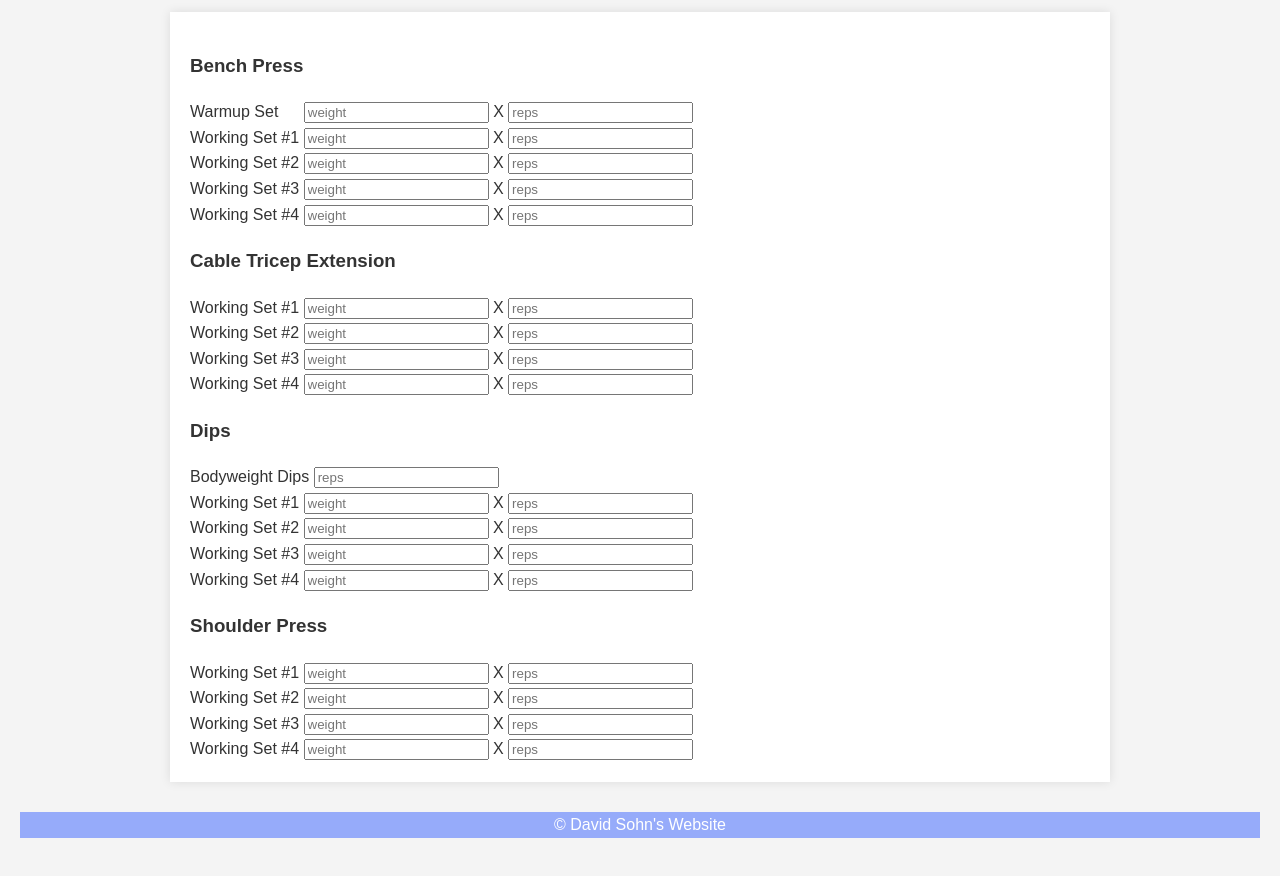
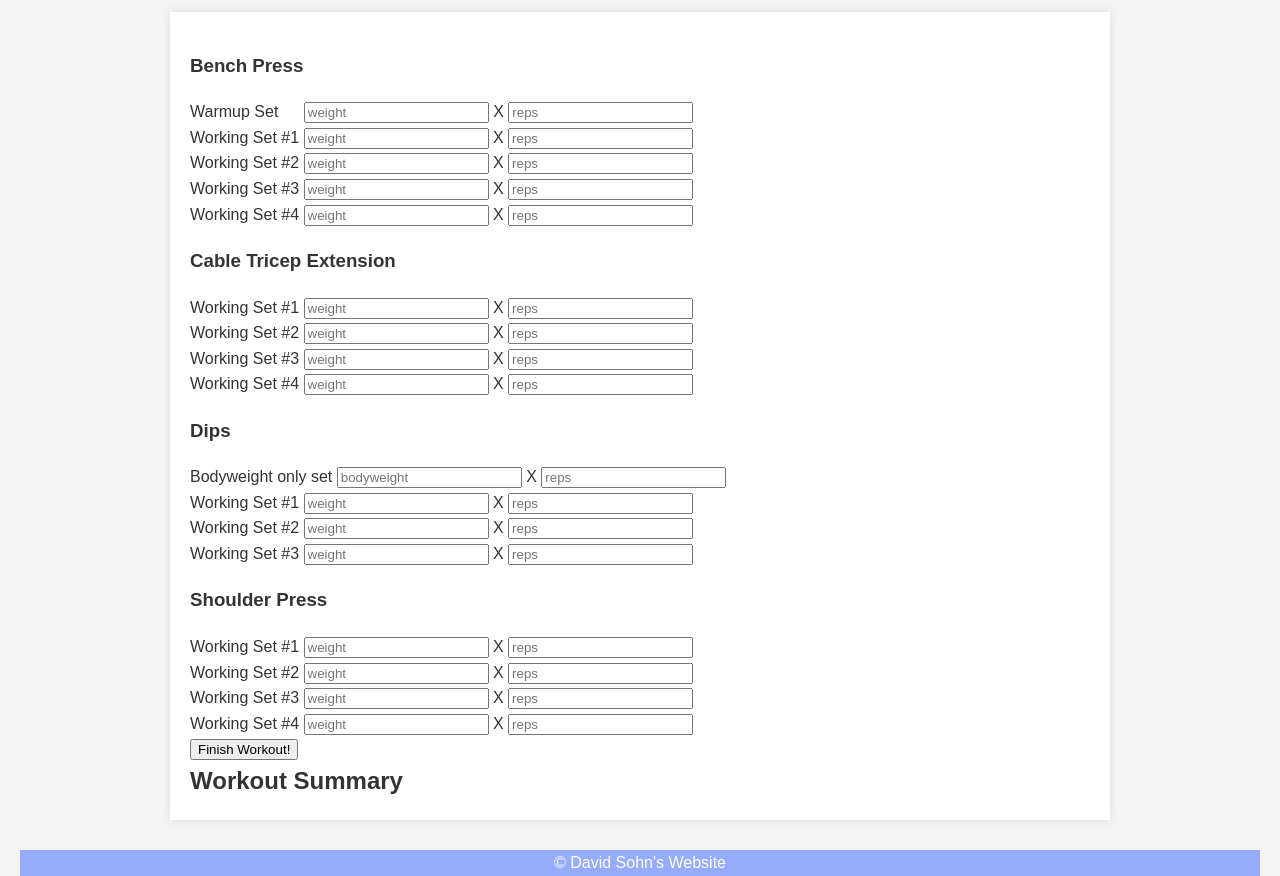
Before and after one commit to DSohn5497/WorkoutTracker, a plain HTML site: page todaysWorkout.html in a window 1280 px wide. Shown: the part 105-981 px from the top of the page. Before the commit the page ends 943 px from the top, so only its background shows below. Drawn offline with Linux system fonts and the light colour scheme.

Commit message:
added JS to save user input information

```diff
--- a/todaysWorkout.html
+++ b/todaysWorkout.html
@@ -20,8 +20,8 @@
   <main>
     <h3>Bench Press</h3>
     <ul>
-      <li><p style="display: inline">Warmup Set  </p><input style="margin-left: 21px" placeholder="weight"> X <input placeholder="reps"></li>
-      <li><p style="display: inline">Working Set #1 </p><input placeholder="weight"> X <input placeholder="reps"></li>
+      <li><p style="display: inline">Warmup Set  </p><input id="warmup" style="margin-left: 21px" placeholder="weight"> X <input placeholder="reps"></li>
+      <li><p style="display: inline">Working Set #1 </p><input id="ws1" placeholder="weight"> X <input placeholder="reps"></li>
       <li><p style="display: inline">Working Set #2 </p><input placeholder="weight"> X <input placeholder="reps"></li>
       <li><p style="display: inline">Working Set #3 </p><input placeholder="weight"> X <input placeholder="reps"></li>
       <li><p style="display: inline">Working Set #4 </p><input placeholder="weight"> X <input placeholder="reps"></li>
@@ -35,11 +35,10 @@
     </ul>
     <h3>Dips</h3>
     <ul>
-      <li><p style="display: inline">Bodyweight Dips  </p><input placeholder="reps"></li>
+      <li><p style="display: inline">Bodyweight only set </p><input placeholder="bodyweight"> X <input placeholder="reps"></li>
       <li><p style="display: inline">Working Set #1 </p><input placeholder="weight"> X <input placeholder="reps"></li>
       <li><p style="display: inline">Working Set #2 </p><input placeholder="weight"> X <input placeholder="reps"></li>
       <li><p style="display: inline">Working Set #3 </p><input placeholder="weight"> X <input placeholder="reps"></li>
-      <li><p style="display: inline">Working Set #4 </p><input placeholder="weight"> X <input placeholder="reps"></li>
     </ul>
     <h3>Shoulder Press</h3>
     <ul>
@@ -48,6 +47,17 @@
       <li><p style="display: inline">Working Set #3 </p><input placeholder="weight"> X <input placeholder="reps"></li>
       <li><p style="display: inline">Working Set #4 </p><input placeholder="weight"> X <input placeholder="reps"></li>
     </ul>
+    <button id="finishButton">Finish Workout!</button>
+    <h2>Workout Summary</h2>
+    <p id="workoutSummary"></p>
+
+    <script>
+      document.getElementById("finishButton").addEventListener("click", function () {
+        const warmupWeight = document.getElementById("warmup").value;
+        document.getElementById("workoutSummary").innerText = `Finished Workout!! You bench pressed ${warmupWeight} lbs!`;
+        // alert("good job finishing the workout!");
+      });
+    </script>
   </main>
 
 
```
